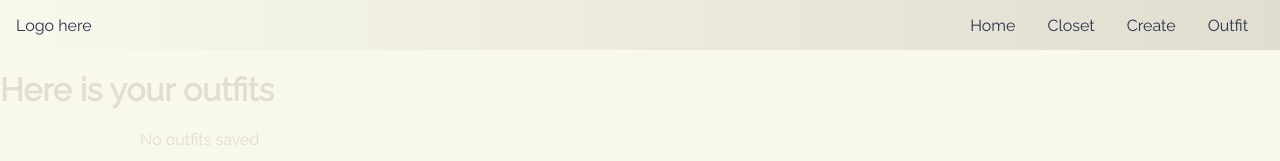
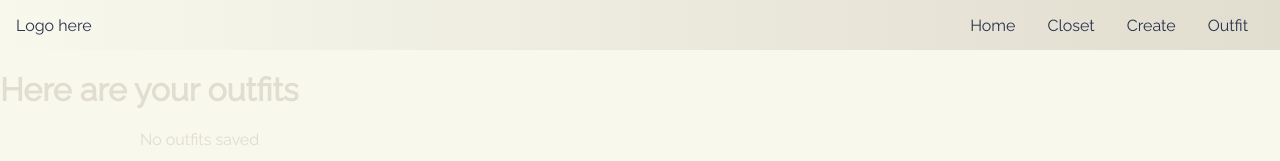
Before and after one commit to AliDabdoub/exjobb-malmoGrupp, a Next.js app in the folder exjobb/: page /outfit in a window 1280 px wide. Shown: the top 161 px of the page. Built offline with nearby package versions, Linux system fonts and the light colour scheme.

Commit message:
Typing error corrected

```diff
--- a/exjobb/pages/outfit/index.js
+++ b/exjobb/pages/outfit/index.js
@@ -1,4 +1,4 @@
-import {useEffect, useState} from 'react'
+import { useEffect, useState } from 'react'
 import { getMediaById } from "db";
 import { STORAGE_KEY } from "constants";
 import styles from "../../src/styles/outfit.module.scss"
@@ -21,13 +21,13 @@ function removeItem(idx) {
   useEffect(() => {
     const savedOutfitList = JSON.parse(localStorage.getItem(STORAGE_KEY))
     setOutfits(savedOutfitList)
-  },[])
+  }, [])
 
   return (
     <div>
       <Navbar />
 
-      <h1>Here is your outfits</h1>
+      <h1>Here are your outfits</h1>
 
       <div className={styles.outfits}>
         {outfits ? outfits.map((obj, i) => {
@@ -44,7 +44,8 @@ function removeItem(idx) {
 
               <button className={styles.deleteBtn} onClick={removeItem(i)}>Remove</button>
             </div>
-        )}) : <div>
+          )
+        }) : <div>
           No outfits saved
         </div>}
       </div>
```
Lines whose indentation alone changed are shown as unchanged.
